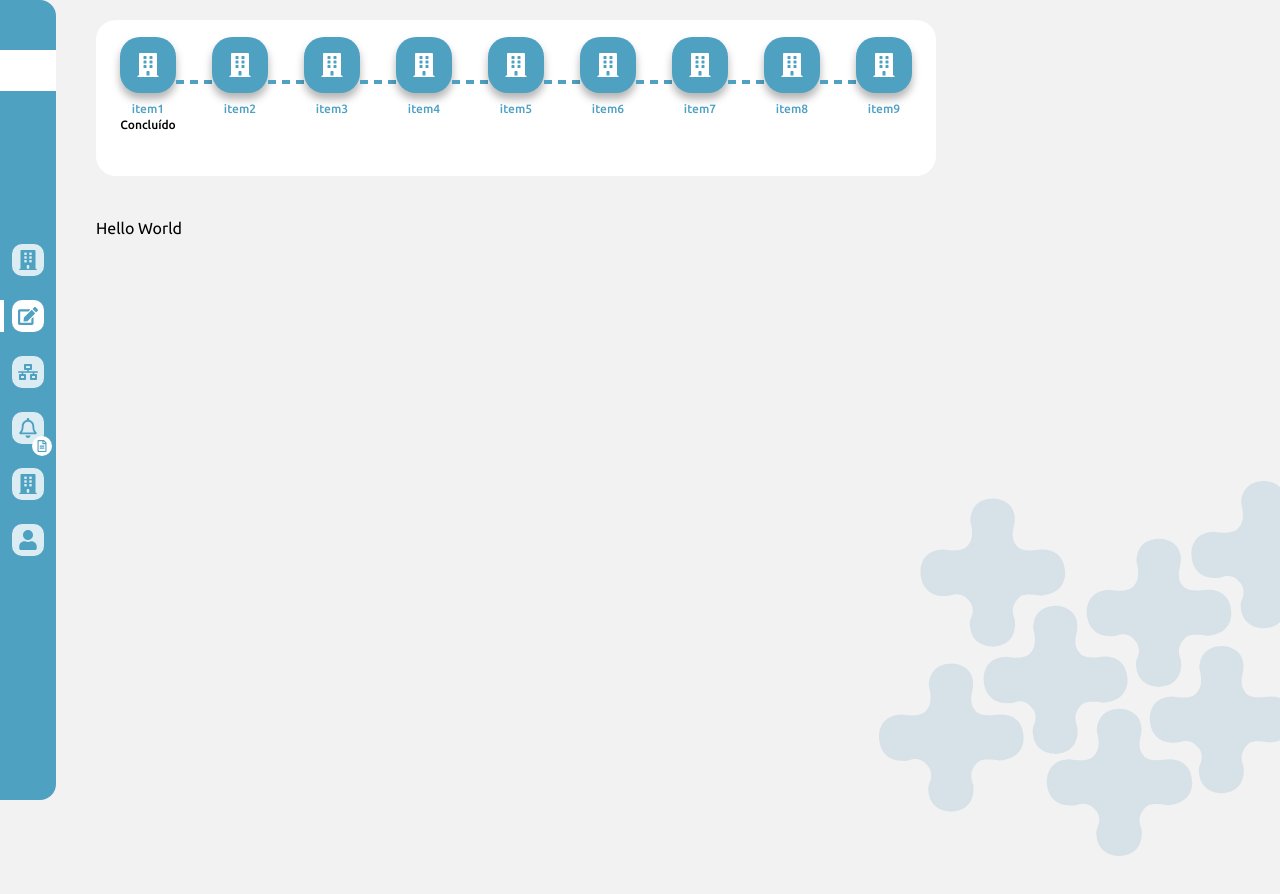
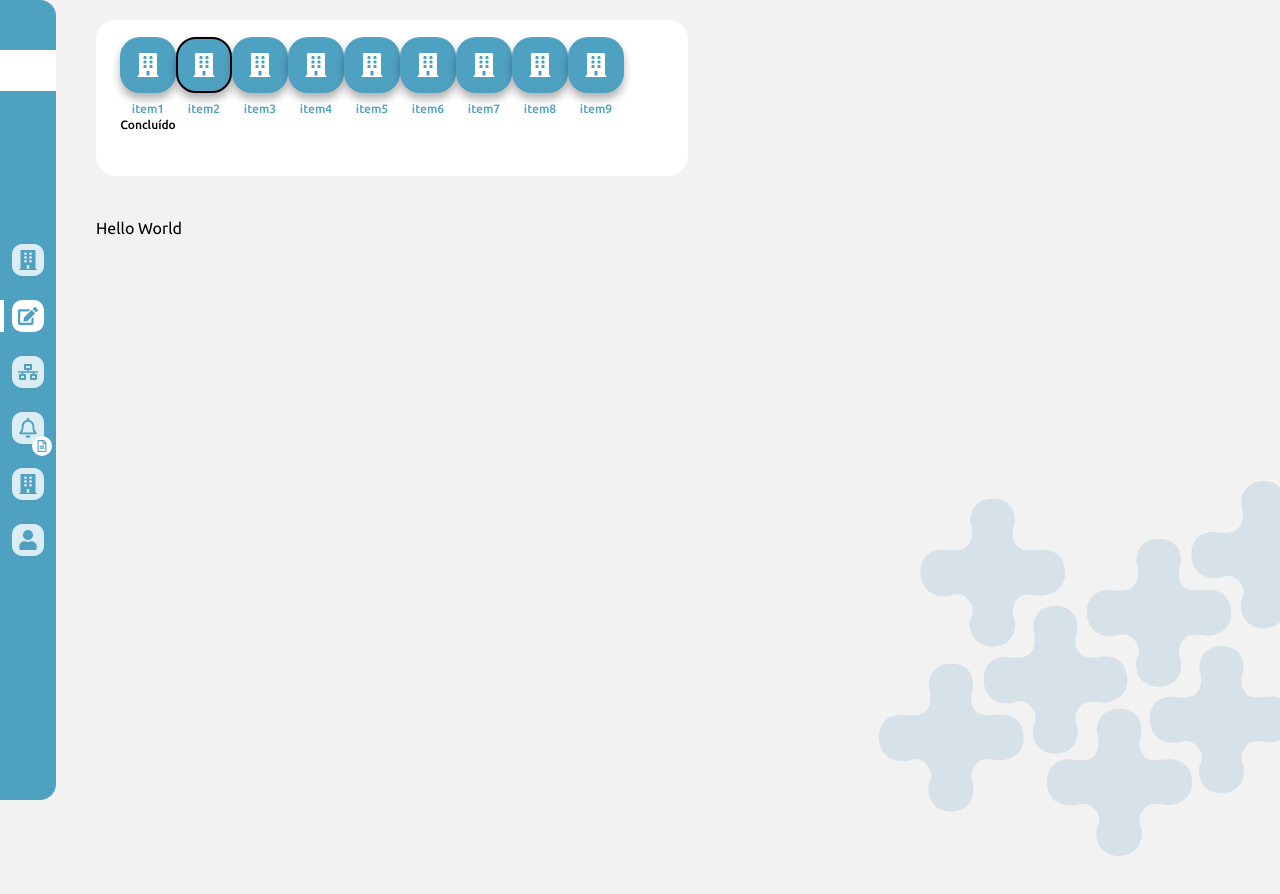
Before and after one commit to Leonardo-Maciel-S/Desafio-Sea, a React (Vite) app: page / in a window 1280 px wide. Shown: the top 894 px of the page. Built offline with nearby package versions, Linux system fonts and the light colour scheme.

Commit message:
style: fix shadow of buttons in stagesModal

```diff
--- a/src/components/stages/SpaceBetweenCards.tsx
+++ b/src/components/stages/SpaceBetweenCards.tsx
@@ -1,6 +1,6 @@
 const SpaceBetweenCards = () => {
 	return (
-		<div className="size-9 mb-2 border-t-4 border-defaultBlue border-dashed" />
+		<div className="hidden phone:flex size-9 mb-2 border-t-4 border-defaultBlue border-dashed flex-1 min-w-10 max-w-[100px]" />
 	);
 };
 
--- a/src/components/stages/StageCards.tsx
+++ b/src/components/stages/StageCards.tsx
@@ -5,15 +5,20 @@ import { tv } from "tailwind-variants";
 import { selectActualStage } from "../../slices/stages";
 
 const stageCards = tv({
-	base: "size-14 text-white flex justify-center items-center rounded-[20px] shadow-stagesCards cursor-pointer",
+	base: "size-14 text-white flex justify-center items-center rounded-[20px] shadow-stagesCards cursor-pointer border-black",
 	variants: {
 		active: {
-			default: "bg-default hover:border-2 hover:border-black",
+			default: "bg-default hover:border-2 hover:border-black hover:shadow-stagesCardsHover",
 			disabled: "bg-stageDisabled cursor-default",
 		},
+		isActualStage: {
+			true: 'border-2 cursor-default shadow-stagesCards',
+			false: 'hover:scale-105'
+		}
 	},
 	defaultVariants: {
 		active: "default",
+		isActualStage: false
 	},
 });
 
@@ -36,13 +41,15 @@ const StageCards = ({
 	const textStage =
 		stageCard === 1 || actualStage > 1 ? "text-iconSide" : "text-mediumGray";
 
+	const hasBorder = actualStage === stageCard
+
 	return (
-		<div className="flex flex-col items-center gap-2 h-[130px]">
+		<div className="flex flex-col items-center gap-2 h-[130px] ">
 			<button
 				type="button"
-				className={stageCards({ active: backgroundCard })}
+				className={stageCards({ active: backgroundCard, isActualStage: hasBorder})}
 				onClick={() => dispatch(selectActualStage(stageCard))}
-				disabled={actualStage < 2}
+				disabled={actualStage < 2 || actualStage == stageCard}
 			>
 				<FaBuilding className="text-2xl" />
 			</button>
--- a/src/components/stages/StagesModal.tsx
+++ b/src/components/stages/StagesModal.tsx
@@ -9,7 +9,7 @@ const StagesModal = () => {
 	);
 
 	return (
-		<nav className="w-full min-h-[156px] pt-2 flex items-center justify-center px-6 bg-white rounded-[20px]">
+		<nav className="w-full min-h-[156px] pt-2 flex items-center justify-start px-6 sm:pr-16 bg-white rounded-[20px] flex-wrap">
 			{stages.map((item) => {
 				if (item < stages.length) {
 					return (
```
